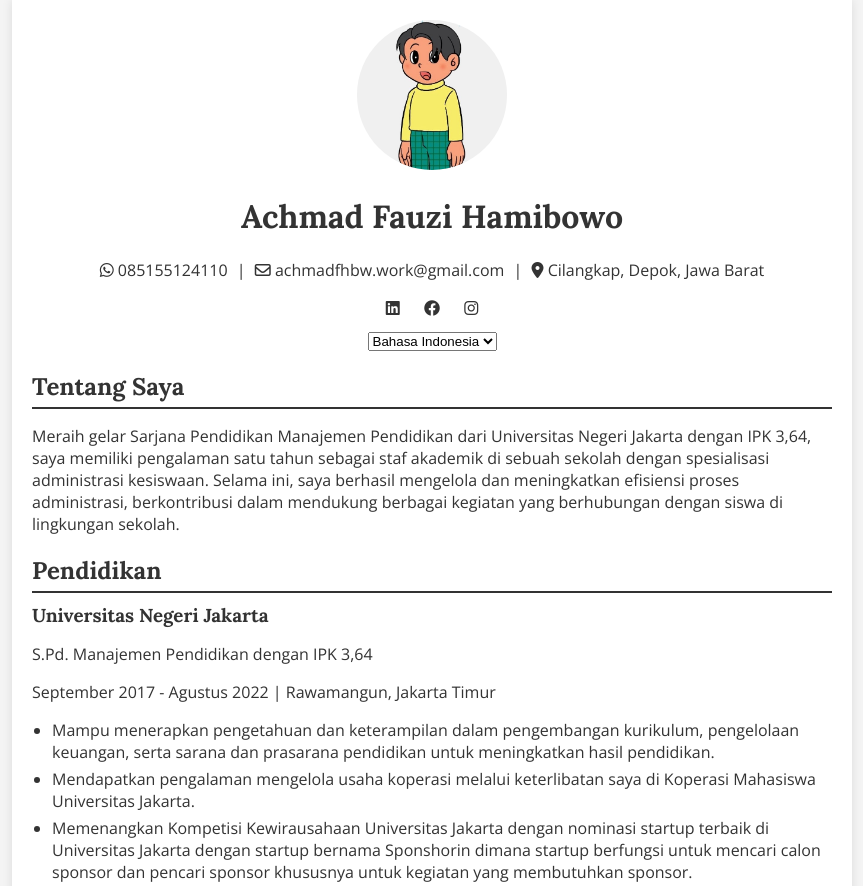
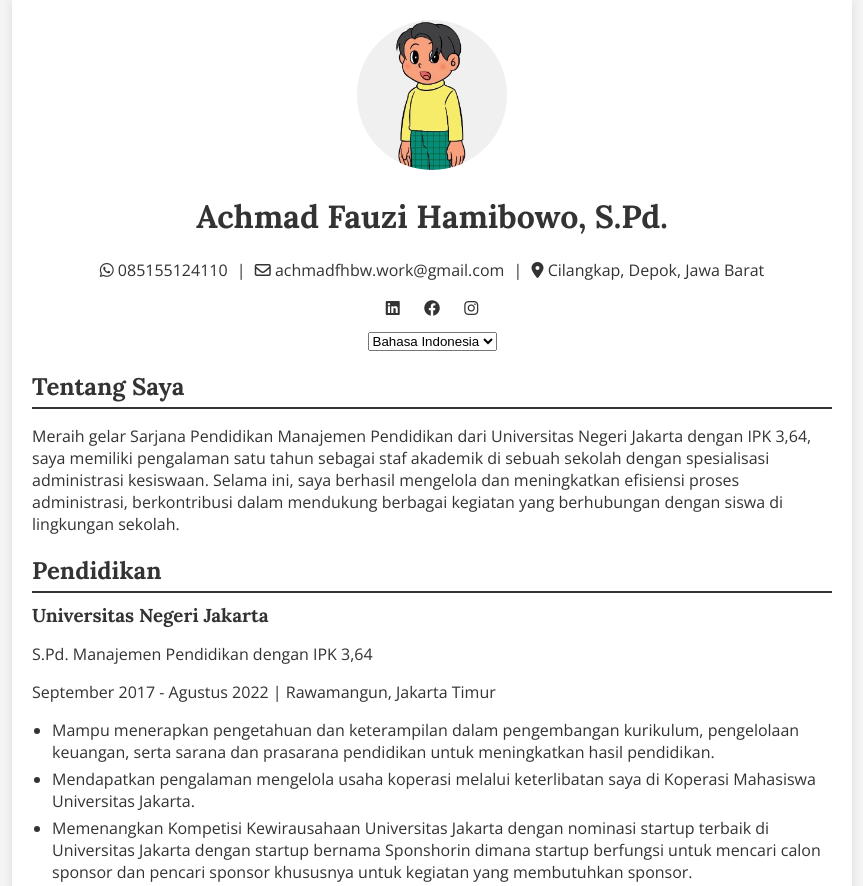
Before and after one commit to achmadfauzihamibowo/cv, a plain HTML site: page index.html in a window 1280 px wide. Shown: the top 886 px of the page, without its empty margins (208-1071 px from the left). Drawn offline with nearby package versions, Linux system fonts and the light colour scheme.

Commit message:
Add files via upload
Penambahan gelar akademik

```diff
--- a/index.html
+++ b/index.html
@@ -15,7 +15,7 @@
     <div class="container">
         <header class="center-align">
             <img src="img/user.jpg" alt="Foto Profil Achmad Fauzi Hamibowo" class="circle responsive-img profile-img">
-            <h1>Achmad Fauzi Hamibowo</h1>
+            <h1>Achmad Fauzi Hamibowo, S.Pd.</h1>
             <p>
                 <a href="https://wa.me/6285155124110" aria-label="WhatsApp Number" class="contact-link" target="_blank">
                     <i class="fab fa-whatsapp"></i> 085155124110
```
Also changed, not shown: index_en.html (+1 -1 lines).
